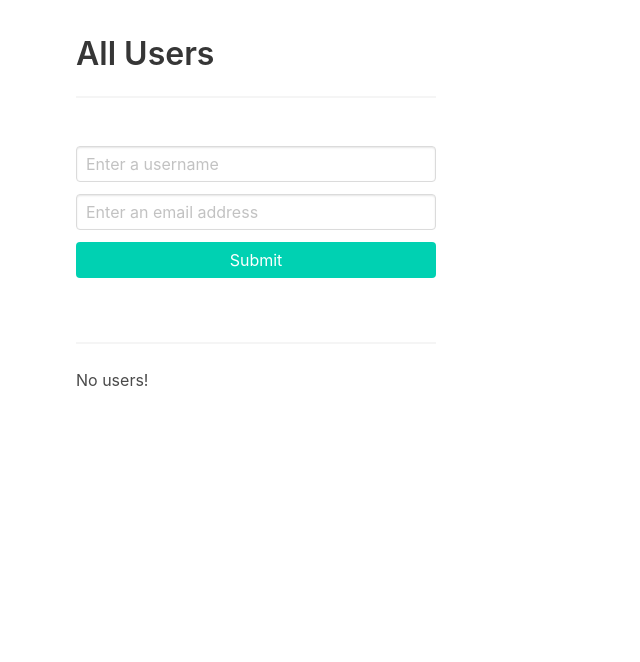
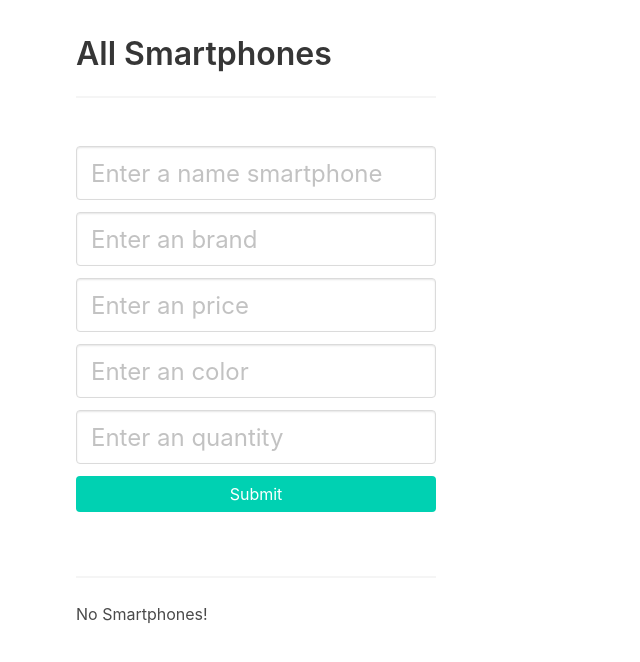
Before and after one commit to yerman21/proyect_phones, a Flask app: template services/smartphones/project/api/templates/index.html in a window 1280 px wide. Shown: the top 662 px of the page, without its empty margins (0-640 px from the left). Run offline with Flask 2, Linux system fonts and the light colour scheme; the template is opened without the code that fills it, so the values that code supplies are empty; parts of the project's set-up code (start-up, migrations or seed data) failed here and were passed over.

Commit message:
con travis 2

```diff
--- a/services/smartphones/project/api/templates/index.html
+++ b/services/smartphones/project/api/templates/index.html
@@ -14,18 +14,28 @@
 	<div class="container">
       <div class="column is-one-third">
         <br>
-        <h1 class="title">All Users</h1>
+        <h1 class="title">All Smartphones</h1>
         <hr><br>
         <form action="/" method="POST">
           <div class="field">
-            <input
-              name="username" class="input"
-              type="text" placeholder="Enter a username" required>
+            <input name="name" class="input is-large" type="text"
+            placeholder="Enter a name smartphone" required/>
           </div>
           <div class="field">
-            <input
-              name="email" class="input"
-              type="email" placeholder="Enter an email address" required>
+            <input name="brand" class="input is-large" type="text"
+            placeholder="Enter an brand" required/>
+          </div>
+          <div class="field">
+            <input name="price" class="input is-large" type="number"
+            placeholder="Enter an price" required/>
+          </div>
+          <div class="field">
+            <input name="color" class="input is-large" type="text"
+            placeholder="Enter an color" required/>
+          </div>
+          <div class="field">
+            <input name="quantity" class="input is-large" type="number"
+            placeholder="Enter an quantity" required/>
           </div>
           <input
             type="submit" class="button is-primary is-fullwidth"
@@ -33,14 +43,14 @@
         </form>
         <br>
         <hr>
-          {% if users %}
+          {% if smartphones %}
             <ol>
-              {% for user in users %}
-                <li>{{ user.username }}</li>
+              {% for smartphone in smartphones %}
+                <li>{{ smartphone.name }}</li>
               {% endfor %}
             </ol>
           {% else %}
-            <p>No users!</p>
+            <p>No Smartphones!</p>
           {% endif %}
         </div>
       </div>
```
Also changed, not shown: services/smartphones/project/api/smartphones.py (+16 -2 lines), services/smartphones/project/tests/test_smartphones.py (+36 -0 lines).
